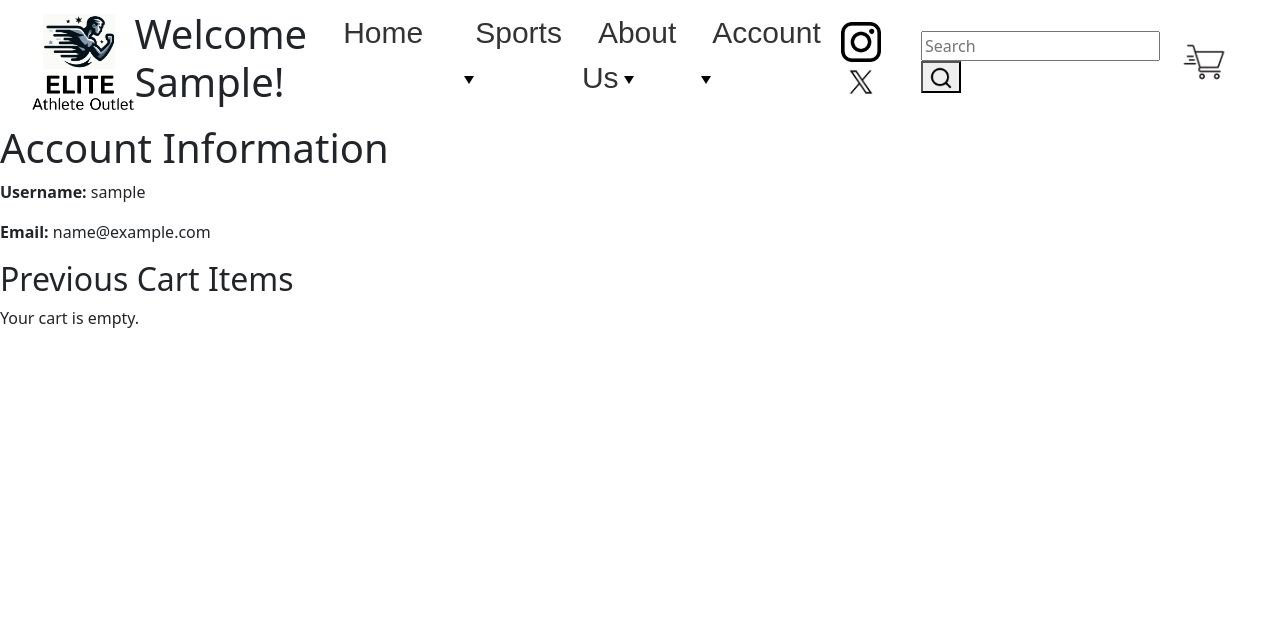
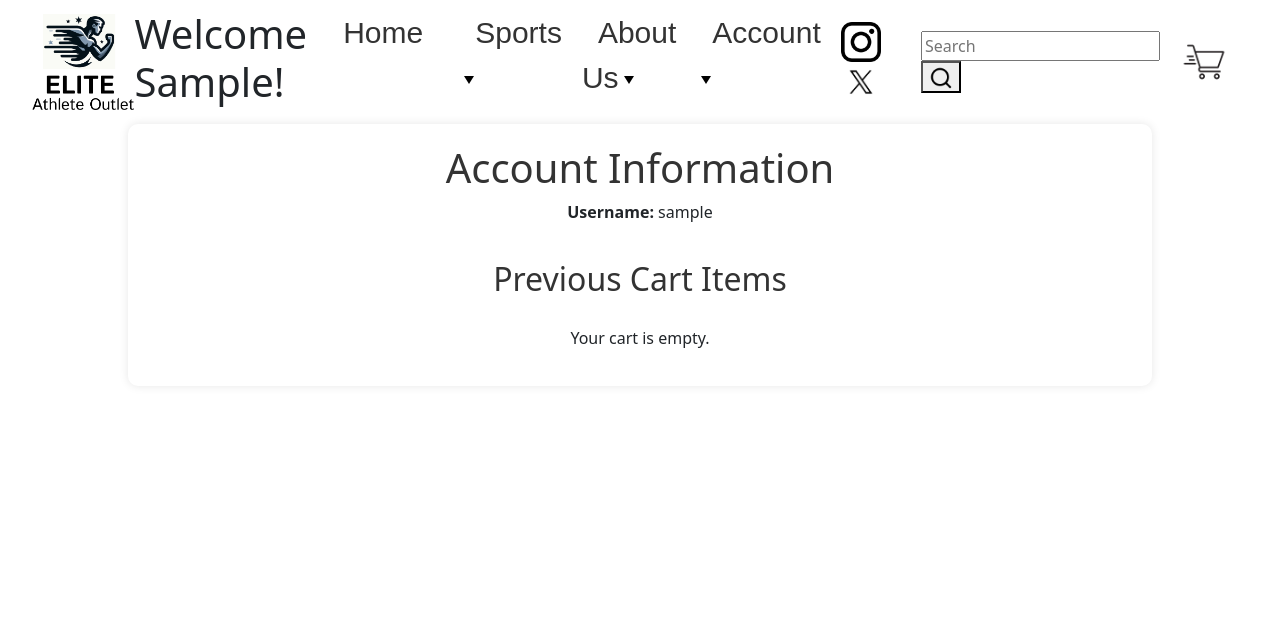
Before and after one commit to Atmartushev/313Project, a Django app: template elitestore/account/templates/account.html in a window 1280 px wide. Shown: the top 626 px of the page. Run offline with Django 5.2, Linux system fonts and the light colour scheme; the template is opened without the code that fills it, so the values that code supplies are empty; the visitor is signed in with stand-in values (Sample User, id 1).

Commit message:
more finishing touches

```diff
--- a/elitestore/account/templates/account.html
+++ b/elitestore/account/templates/account.html
@@ -1,28 +1,31 @@
 {% extends 'base_generic.html' %}
-{% load static %}
+
+
 {% block content %}
 {% if request.user.is_authenticated %}
-    <h1>Account Information</h1>
+{% load static %}
+<link rel="stylesheet" type="text/css" href="{% static 'css/account.css' %}">
+<div class="account-page">
+    <h1 class="title">Account Information</h1>
 
-    <div id="account-details">
+    <div class="account-details">
         <p><strong>Username:</strong> {{ user.username }}</p>
-        <p><strong>Email:</strong> {{ user.email }}</p>
         <!-- You can add more account details here -->
     </div>
 
-    <h2>Previous Cart Items</h2>
+    <h2 class="subtitle">Previous Cart Items</h2>
 
-    <div id="cart-items">
+    <div class="cart-items">
         {% if cart_items %}
         <ul>
             {% for item in cart_items %}
-                    <li>{{ item.name }} - {{ item.price }}</li>
-
+            <li class="cart-item">{{ item.product_variation }} - ${{ item.product_variation.product.price }}</li>
             {% endfor %}
         </ul>
         {% else %}
         <p>Your cart is empty.</p>
         {% endif %}
     </div>
+</div>
 {% endif %}
 {% endblock content %}
--- a/elitestore/cart/templates/cart.html
+++ b/elitestore/cart/templates/cart.html
@@ -1,5 +1,6 @@
 {% extends "base_generic.html" %}
 {% block content %}
+
 <div class="container border my-3 p-2">
     <h1>Shopping Cart</h1>
     {% if cart_items %}
@@ -10,7 +11,7 @@
                 <th>Price</th>
                 <th>Quantity</th>
                 <th>Item Total</th>
-                <th>Actions</th>  <!-- New column for delete button -->
+                <th>Actions</th> <!-- New column for delete button -->
             </tr>
         </thead>
         <tbody>
--- /dev/null
+++ b/elitestore/core/static/css/account.css
@@ -0,0 +1,36 @@
+.account-page {
+  display: flex;
+  flex-direction: column;
+  align-items: center;
+  width: 80%;
+  margin: auto;
+  padding: 20px;
+  box-shadow: 0px 0px 10px rgba(0, 0, 0, 0.1);
+  border-radius: 10px;
+}
+
+.account-details,
+.cart-items {
+  display: flex;
+  flex-direction: column;
+  align-items: center;
+  width: 100%;
+}
+
+.title,
+.subtitle {
+  color: #333;
+  text-align: center;
+}
+
+.account-details {
+  margin-bottom: 20px;
+}
+
+.cart-items {
+  margin-top: 20px;
+}
+
+.cart-item {
+  margin-bottom: 10px;
+}
```
Also changed, not shown: elitestore/account/templates/create_user.html (+13 -7 lines), elitestore/account/templates/login.html (+3 -17 lines), elitestore/account/views.py (+15 -4 lines), elitestore/core/static/css/create_user.css (added, +26 -0 lines). Lines whose indentation alone changed are shown as unchanged.
